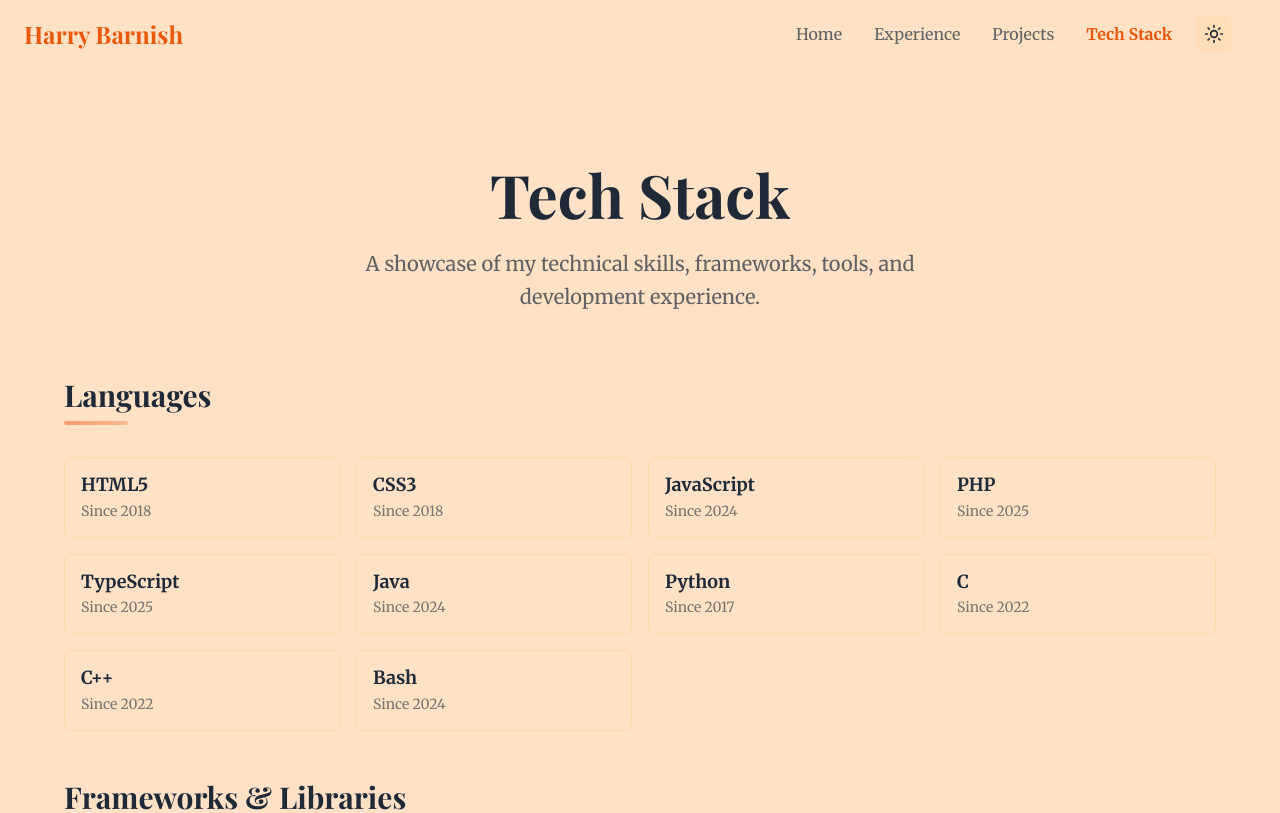
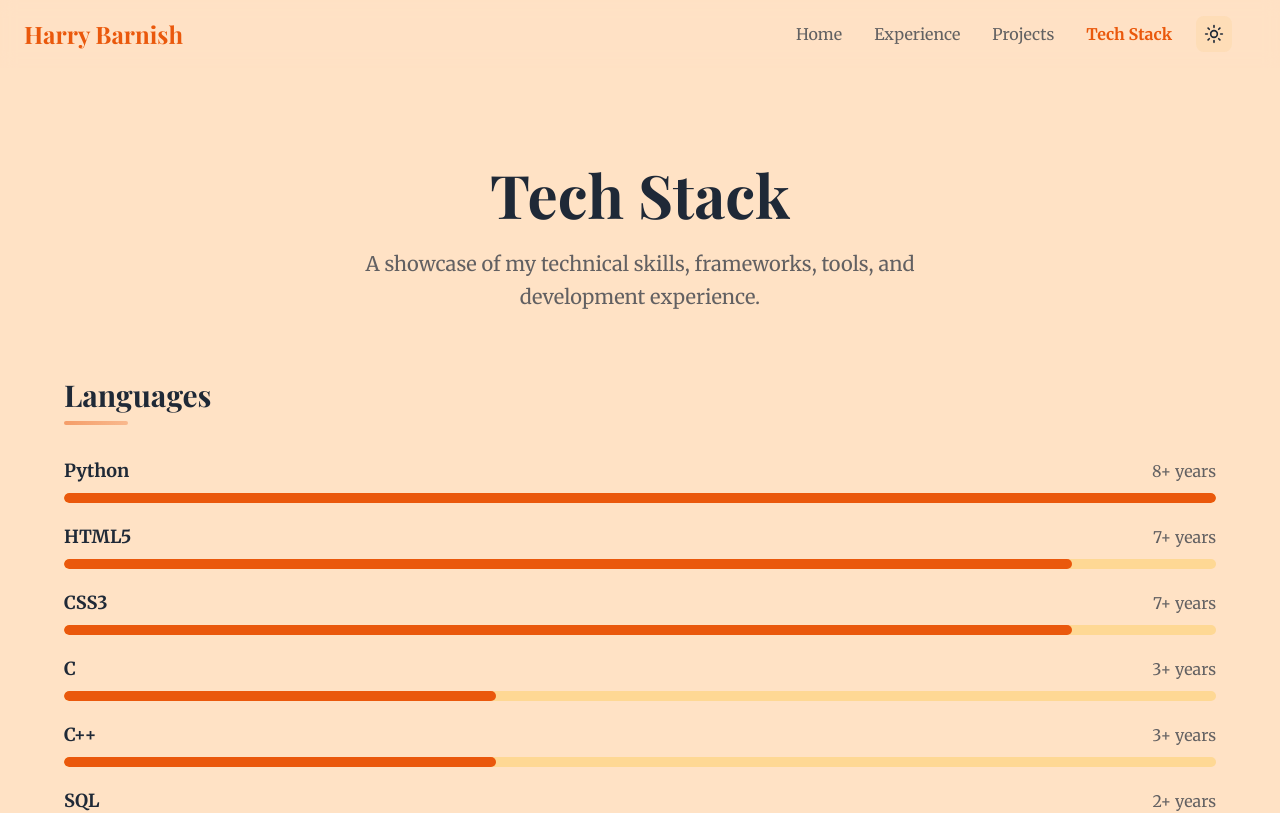
Before and after one commit to HarryB05/portfolio, a Next.js app: page /tech-stack in a window 1280 px wide. Shown: the top 813 px of the page. Built offline with nearby package versions, Linux system fonts and the light colour scheme; a web font is replaced by a local one.

Commit message:
fixed links and linkedin icon.  also updated tech stack page

```diff
--- a/src/app/page.tsx
+++ b/src/app/page.tsx
@@ -2,9 +2,10 @@
 
 import { motion } from "framer-motion";
 import { useEffect } from "react";
-import { Github, Linkedin } from "lucide-react";
+import { Github } from "lucide-react";
 import Footer from "@/components/Footer";
 import Navbar from "@/components/Navbar";
+import LinkedInIcon from "@/components/LinkedInIcon";
 
 export default function Home() {
   useEffect(() => {
@@ -41,7 +42,7 @@ export default function Home() {
     },
     {
       name: "LinkedIn",
-      icon: Linkedin,
+      icon: LinkedInIcon,
       href: "https://www.linkedin.com/in/harry-barnish",
     },
   ];
--- a/src/app/projects/page.tsx
+++ b/src/app/projects/page.tsx
@@ -47,7 +47,7 @@ export default function Projects() {
       description: "LucidTrack is a modern web application designed to streamline the management of internship applications and their outcomes for students. It offers a customizable interface and gives a clear view into overall progress and performance of a students applications.",
       technologies: ["Supabase", "Next.js", "Tailwind CSS", "Vercel"],
       links: {
-        website: "https://lucidtrack.com"
+        website: "https://lucidtrack.dev"
       },
       status: "current",
       collaborators: [
@@ -86,7 +86,7 @@ export default function Projects() {
       description: "EMS (Estate Management System) is an all-in-one platform centralising contact management, expense tracking, mileage and time logging, and estate inventory management. I made EMS to help my family manage their estate.",
       technologies: ["Supabase", "Next.js", "Tailwind CSS", "Vercel"],
       links: {
-        github: "https://github.com/harrybarnish/estate-management-system"
+        github: "https://github.com/HarryB05/EMS"
       },
       status: "current",
       carousel: [
@@ -118,7 +118,7 @@ export default function Projects() {
       description: "A Python implementation of a Merkle Tree for learning and experimentation.",
       technologies: ["Python"],
       links: {
-        github: "https://github.com/harrybarnish/merkle-tree"
+        github: "https://github.com/HarryB05/merkle-tree"
       },
       status: "past"
     },
@@ -137,7 +137,7 @@ export default function Projects() {
       description: "A silly 3D game where cube people run for their lives while you practice your aim. Built with Cursor.",
       technologies: ["Three.js", "JavaScript"],
       links: {
-        github: "https://github.com/harrybarnish/village-blast",
+        github: "https://github.com/HarryB05/village-blaster",
         play: "https://harryb05.github.io/village-blaster/"
       },
       status: "past"
@@ -149,7 +149,7 @@ export default function Projects() {
       description: "Designed and implemented a Java-based Horse Race Simulator. Featured multithreaded race execution for parallel processing and performance. Incorporated dynamic event handling to address real-time race conditions.",
       technologies: ["Java", "Swing"],
       links: {
-        github: "https://github.com/harrybarnish/horse-racing-simulator"
+        github: "https://github.com/HarryB05/horse-racing-simulator"
       },
       status: "past"
     },
@@ -160,7 +160,7 @@ export default function Projects() {
       description: "My personal portfolio website showcasing my projects and experience.",
       technologies: ["HTML5", "CSS3", "JavaScript"],
       links: {
-        github: "https://github.com/harrybarnish/portfolio"
+        github: "https://github.com/HarryB05/portfolio"
       },
       status: "past"
     }
--- a/src/app/tech-stack/page.tsx
+++ b/src/app/tech-stack/page.tsx
@@ -32,31 +32,50 @@ export default function TechStack() {
     },
   };
 
+  // Calculate years of experience from start year
+  const calculateYears = (startYear: string): number => {
+    const currentYear = 2025;
+    const start = parseInt(startYear);
+    return Math.max(1, currentYear - start);
+  };
+
+  // Calculate progress percentage (max 8 years = 100%)
+  const calculateProgress = (years: number): number => {
+    const maxYears = 8;
+    return Math.min(100, (years / maxYears) * 100);
+  };
+
+  // Format years text
+  const formatYears = (years: number): string => {
+    return `${years}+ years`;
+  };
+
   const techCategories = [
     {
       title: "Languages",
       items: [
+        { name: "Python", years: "2017" },
         { name: "HTML5", years: "2018" },
         { name: "CSS3", years: "2018" },
+        { name: "C", years: "2022" },
+        { name: "C++", years: "2022" },
+        { name: "SQL", years: "2023" },
         { name: "JavaScript", years: "2024" },
+        { name: "Java", years: "2024" },
+        { name: "Bash", years: "2024" },
         { name: "PHP", years: "2025" },
         { name: "TypeScript", years: "2025" },
-        { name: "Java", years: "2024" },
-        { name: "Python", years: "2017" },
-        { name: "C", years: "2022" },
-        { name: "C++", years: "2022" },
-        { name: "Bash", years: "2024" },
       ],
     },
     {
       title: "Frameworks & Libraries",
       items: [
+        { name: "FastAPI", years: "2023" },
+        { name: "Flask", years: "2023" },
         { name: "ReactJS", years: "2025" },
         { name: "NextJS", years: "2025" },
         { name: "Electron", years: "2025" },
         { name: "Tailwind CSS", years: "2025" },
-        { name: "FastAPI", years: "2023" },
-        { name: "Flask", years: "2023" },
         { name: "SQLAlchemy", years: "2025" },
         { name: "Java Swing", years: "2025" },
       ],
@@ -67,10 +86,10 @@ export default function TechStack() {
         { name: "Git", years: "2019" },
         { name: "GitHub", years: "2019" },
         { name: "Linux", years: "2022" },
+        { name: "Docker", years: "2023" },
+        { name: "Docker Compose", years: "2023" },
         { name: "pnpm", years: "2025" },
         { name: "npm", years: "2025" },
-        { name: "Docker", years: "2023" },
-        { name: "Docker Compose", years: "2023" },
       ],
     },
     {
@@ -105,14 +124,15 @@ export default function TechStack() {
 
       {/* Main Content */}
       <main className="pt-20 sm:pt-24 px-4 sm:px-6 pb-16 sm:pb-20">
+        <div className="max-w-6xl mx-auto">
+          {/* Header */}
           <motion.div
-          variants={containerVariants}
-          initial="hidden"
-          animate="visible"
-          className="max-w-6xl mx-auto"
+            initial={{ opacity: 0.8, y: 10 }}
+            whileInView={{ opacity: 1, y: 0 }}
+            viewport={{ once: false, amount: 0.3 }}
+            transition={{ duration: 0.4 }}
+            className="text-center mb-12 sm:mb-16"
           >
-          {/* Header */}
-          <motion.div variants={itemVariants} className="text-center mb-12 sm:mb-16">
             <motion.h1
               className="text-4xl sm:text-5xl md:text-6xl font-bold mb-4 sm:mb-6 text-foreground font-playfair"
             >
@@ -130,7 +150,12 @@ export default function TechStack() {
             {techCategories.map((category, categoryIndex) => (
               <motion.div
                 key={category.title}
-                variants={itemVariants}
+                initial={{ opacity: 0.7, y: 10 }}
+                whileInView={{ opacity: 1, y: 0 }}
+                viewport={{ once: false, amount: 0.2 }}
+                transition={{
+                  duration: 0.3,
+                }}
                 className="relative"
               >
                 {/* Category Header */}
@@ -141,29 +166,51 @@ export default function TechStack() {
                   <div className="w-16 h-1 bg-gradient-to-r from-primary/50 to-primary/30 rounded-full"></div>
                 </div>
 
-                {/* Tech Items Grid */}
-                <div className="grid grid-cols-2 sm:grid-cols-2 lg:grid-cols-3 xl:grid-cols-4 gap-3 sm:gap-4">
-                  {category.items.map((item, itemIndex) => (
+                {/* Tech Items List with Progress Bars */}
+                <div className="space-y-4 sm:space-y-5">
+                  {category.items.map((item, itemIndex) => {
+                    const years = calculateYears(item.years);
+                    const progress = calculateProgress(years);
+                    const yearsText = formatYears(years);
+
+                    return (
                       <motion.div
                         key={item.name}
                         initial={{ opacity: 0.7, y: 5 }}
-                      animate={{ opacity: 1, y: 0 }}
+                        whileInView={{ opacity: 1, y: 0 }}
+                        viewport={{ once: false, amount: 0.3 }}
                         transition={{
                           duration: 0.2,
                           delay: (categoryIndex * 0.02) + (itemIndex * 0.01),
                         }}
-                      className="bg-card/50 backdrop-blur-sm rounded-lg p-3 sm:p-4 border border-border/50 hover:border-primary/30 transition-all duration-300"
+                        className="w-full"
                       >
-                      <div className="flex items-center justify-between">
-                        <h3 className="text-base sm:text-lg font-semibold text-foreground font-merriweather leading-tight">
+                        {/* Tech Name and Years */}
+                        <div className="flex items-center justify-between mb-2">
+                          <h3 className="text-base sm:text-lg font-semibold text-foreground font-merriweather">
                             {item.name}
                           </h3>
+                          <p className="text-sm sm:text-base text-foreground/70 font-merriweather">
+                            {yearsText}
+                          </p>
                         </div>
-                      <p className="text-xs sm:text-sm text-foreground/60 font-merriweather mt-1">
-                        Since {item.years}
-                      </p>
+                        {/* Progress Bar */}
+                        <div className="w-full h-2 sm:h-2.5 bg-muted/30 rounded-full overflow-hidden">
+                          <motion.div
+                            initial={{ width: 0 }}
+                            whileInView={{ width: `${progress}%` }}
+                            viewport={{ once: false, amount: 0.3 }}
+                            transition={{
+                              duration: 0.8,
+                              delay: (categoryIndex * 0.02) + (itemIndex * 0.01) + 0.2,
+                              ease: "easeOut",
+                            }}
+                            className="h-full bg-primary rounded-full"
+                          />
+                        </div>
                       </motion.div>
-                  ))}
+                    );
+                  })}
                 </div>
               </motion.div>
             ))}
@@ -171,14 +218,17 @@ export default function TechStack() {
 
           {/* Summary Section */}
           <motion.div
-            variants={itemVariants}
+            initial={{ opacity: 0.7, y: 10 }}
+            whileInView={{ opacity: 1, y: 0 }}
+            viewport={{ once: false, amount: 0.3 }}
+            transition={{ duration: 0.3 }}
             className="mt-12 sm:mt-16 text-center px-4"
           >
             <p className="text-sm sm:text-base text-foreground/80 font-merriweather">
               This list highlights my main technologies and tools, but is not exhaustive.
             </p>
           </motion.div>
-        </motion.div>
+        </div>
       </main>
 
       <Footer />
--- a/src/components/Footer.tsx
+++ b/src/components/Footer.tsx
@@ -1,4 +1,5 @@
-import { Github, Linkedin } from "lucide-react";
+import { Github } from "lucide-react";
+import LinkedInIcon from "./LinkedInIcon";
 
 export default function Footer() {
   const socialLinks = [
@@ -9,7 +10,7 @@ export default function Footer() {
     },
     {
       name: "LinkedIn",
-      icon: Linkedin,
+      icon: LinkedInIcon,
       href: "https://www.linkedin.com/in/harry-barnish",
     },
   ];
--- /dev/null
+++ b/src/components/LinkedInIcon.tsx
@@ -0,0 +1,18 @@
+import React from "react";
+
+interface LinkedInIconProps {
+  className?: string;
+}
+
+export default function LinkedInIcon({ className }: LinkedInIconProps) {
+  return (
+    <svg
+      xmlns="http://www.w3.org/2000/svg"
+      fill="currentColor"
+      className={className}
+      viewBox="0 0 16 16"
+    >
+      <path d="M0 1.146C0 .513.526 0 1.175 0h13.65C15.474 0 16 .513 16 1.146v13.708c0 .633-.526 1.146-1.175 1.146H1.175C.526 16 0 15.487 0 14.854zm4.943 12.248V6.169H2.542v7.225zm-1.2-8.212c.837 0 1.358-.554 1.358-1.248-.015-.709-.52-1.248-1.342-1.248S2.4 3.226 2.4 3.934c0 .694.521 1.248 1.327 1.248zm4.908 8.212V9.359c0-.216.016-.432.08-.586.173-.431.568-.878 1.232-.878.869 0 1.216.662 1.216 1.634v3.865h2.401V9.25c0-2.22-1.184-3.252-2.764-3.252-1.274 0-1.845.7-2.165 1.193v.025h-.016l.016-.025V6.169h-2.4c.03.678 0 7.225 0 7.225z" />
+    </svg>
+  );
+}
```
Also changed, not shown: src/app/experience/page.tsx (+72 -14 lines), public/icons/linkedin.svg (added). Lines whose indentation alone changed are shown as unchanged.
